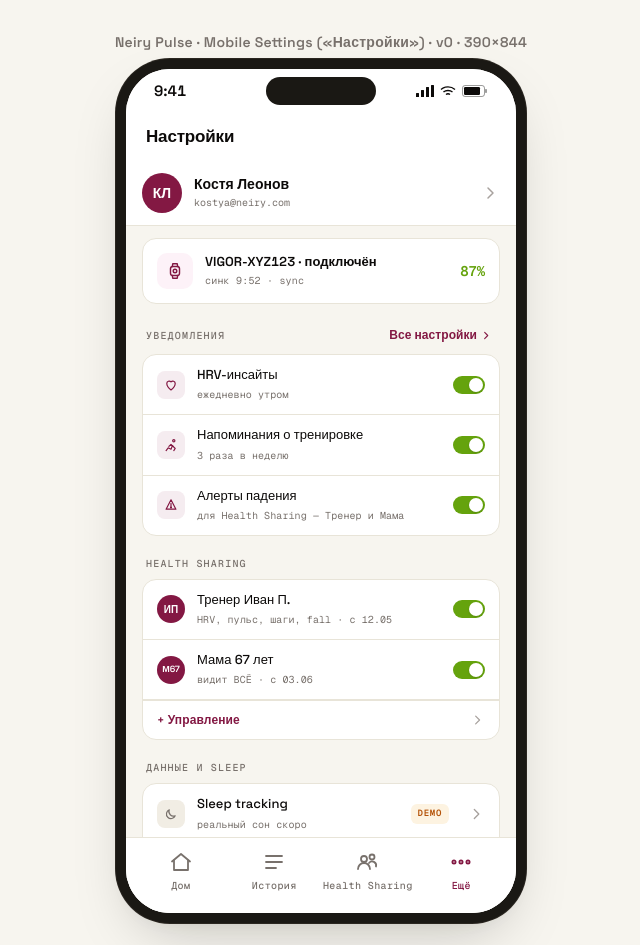
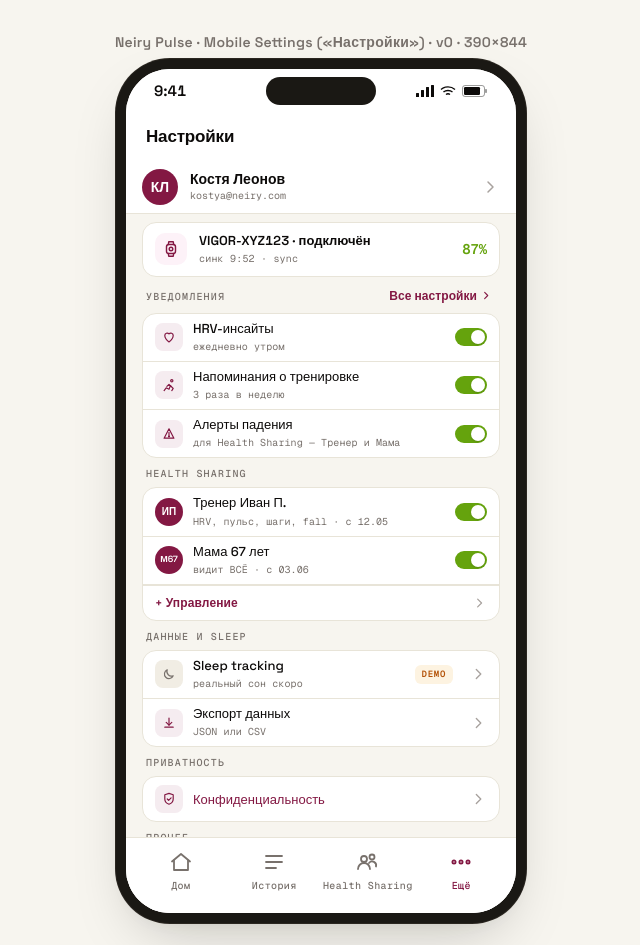
Before and after one commit to s0101110110/neiry-pulse-m1-wireframes, a Jekyll site: the page docs_web/wireframes/m3/mobile-settings-v0.html, which Jekyll copies as it is, in a window 1280 px wide. Shown: the whole page, without its empty margins (319-959 px from the left). Built offline with Jekyll 4.4.1, drawn with Linux system fonts in a browser that asks for light colours; nearby versions of some CDN libraries.

Commit message:
Settings compress fix — все 5 sections + Privacy в одном кадре
Canonical Settings overflow'ил 844px (обрезался Sleep + отсутствовала Privacy section на скрине). Compress padding round 2:
- Toggle/entry/action-row padding 12-14 → 7-8px
- Section padding 16 → 8 top, section-header margin 8 → 6
- Device-card 14 → 10, icon 36 → 32
- Profile-inline 12 → 8, avatar 40 → 36
- Row-sub / device-meta margin-top 4 → 2

Все 8 элементов visible: App-bar «Настройки» / User card Костя Леонов + chevron / Braclet VIGOR-XYZ123 87% без chevron (P2) / УВЕДОМЛЕНИЯ + «Все настройки ›» + 3 toggles (Алерты падения ON — P3) / HEALTH SHARING + ИП Тренер + М67 Мама + Управление / ДАННЫЕ И SLEEP (Sleep DEMO + Экспорт данных bonus row) / ПРИВАТНОСТЬ + Конфиденциальность / Tab-bar Ещё active.

Lessons-learned: добавление новой section в Settings требует pre-emptive compress audit (аналог C1 Profile lesson — micro-padding cumulative wins).

Co-Authored-By: Claude Opus 4.7 (1M context) <noreply@anthropic.com>

```diff
--- a/docs_web/wireframes/m3/mobile-settings-v0.html
+++ b/docs_web/wireframes/m3/mobile-settings-v0.html
@@ -131,7 +131,7 @@
     /* Profile inline — top white surface, под app-bar */
     .profile-inline {
       background: var(--card);
-      padding: 12px 16px;
+      padding: 8px 16px;
       display: flex;
       align-items: center;
       gap: 12px;
@@ -170,7 +170,7 @@
       .manage-link:hover .row-chevron { transform: none; }
     }
     .avatar-40 {
-      width: 40px; height: 40px; border-radius: 50%;
+      width: 36px; height: 36px; border-radius: 50%;
       background: var(--primary);
       color: var(--primary-foreground);
       display: flex; align-items: center; justify-content: center;
@@ -189,16 +189,16 @@
       font-family: 'Geist Mono', monospace;
       font-size: 10px;
       color: var(--muted-foreground);
-      margin-top: 2px;
+      margin-top: 1px;
     }
 
     /* Device card — warm bevel surface, 16px margin */
     .device-card {
-      margin: 12px 16px 4px;
+      margin: 8px 16px 0;
       background: var(--card);
       border: 1px solid var(--border);
       border-radius: 14px;
-      padding: 14px;
+      padding: 10px 12px;
       display: flex;
       align-items: center;
       gap: 12px;
@@ -213,7 +213,7 @@
       outline-offset: 2px;
     }
     .device-icon {
-      width: 36px; height: 36px;
+      width: 32px; height: 32px;
       border-radius: 10px;
       background: #fdf2f8; /* wine-tinted, 1:1 с Health Sharing icon в main */
       display: flex; align-items: center; justify-content: center;
@@ -230,7 +230,7 @@
       font-family: 'Geist Mono', monospace;
       font-size: 10px;
       color: var(--muted-foreground);
-      margin-top: 4px;
+      margin-top: 2px;
       letter-spacing: 0.02em;
     }
     .battery-pct {
@@ -243,7 +243,7 @@
     }
 
     /* Section blocks */
-    .section { padding: 16px 16px 4px; }
+    .section { padding: 8px 16px 0; }
     .section-header {
       font-family: 'Geist Mono', monospace;
       font-size: 10px;
@@ -251,14 +251,14 @@
       letter-spacing: 0.12em;
       text-transform: uppercase;
       color: var(--muted-foreground);
-      margin: 0 0 8px 0;
+      margin: 0 0 6px 0;
       padding: 0 4px;
     }
     .section-header-row {
       display: flex;
       align-items: baseline;
       justify-content: space-between;
-      margin: 0 0 8px 0;
+      margin: 0 0 6px 0;
       padding: 0 4px;
     }
     .section-header-row .section-header {
@@ -304,8 +304,8 @@
     .toggle-row {
       display: flex;
       align-items: center;
-      padding: 12px 14px;
-      gap: 12px;
+      padding: 7px 12px;
+      gap: 10px;
       border-bottom: 1px solid var(--border);
       width: 100%;
       text-align: left;
@@ -343,7 +343,7 @@
       font-family: 'Geist Mono', monospace;
       font-size: 10px;
       color: var(--muted-foreground);
-      margin-top: 4px;
+      margin-top: 2px;
       letter-spacing: 0.01em;
     }
 
@@ -391,7 +391,7 @@
       align-items: center;
       justify-content: space-between;
       width: 100%;
-      padding: 10px 14px;
+      padding: 8px 12px;
       background: transparent;
       border-top: 1px solid var(--border);
       font-family: 'Space Grotesk', sans-serif;
@@ -412,8 +412,8 @@
     .entry-row {
       display: flex;
       align-items: center;
-      padding: 12px 14px;
-      gap: 12px;
+      padding: 7px 12px;
+      gap: 10px;
       border-bottom: 1px solid var(--border);
       width: 100%;
       text-align: left;
@@ -444,8 +444,8 @@
     .action-row {
       display: flex;
       align-items: center;
-      padding: 13px 14px;
-      gap: 12px;
+      padding: 8px 12px;
+      gap: 10px;
       border-bottom: 1px solid var(--border);
       width: 100%;
       text-align: left;
@@ -467,7 +467,7 @@
 
     /* Destructive — centered, no chevron, red */
     .destructive-row {
-      padding: 16px 14px;
+      padding: 10px 14px;
       width: 100%;
       text-align: center;
       background: transparent;
@@ -487,7 +487,7 @@
 
     /* Footer */
     .footer {
-      padding: 20px 16px 12px;
+      padding: 10px 16px 6px;
       text-align: center;
     }
     .footer-version {
```
Also changed, not shown: ui_assets/BRIEF.md (+39 -0 lines), ui_assets/lessons-learned.md (+25 -0 lines), ui_assets/screenshots/onboarding-2026-06-14/57-settings-canonical-hybrid.png, ui_assets/screenshots/sliced-flow-v2-1-transparent-2026-06-14/06-settings.png.
